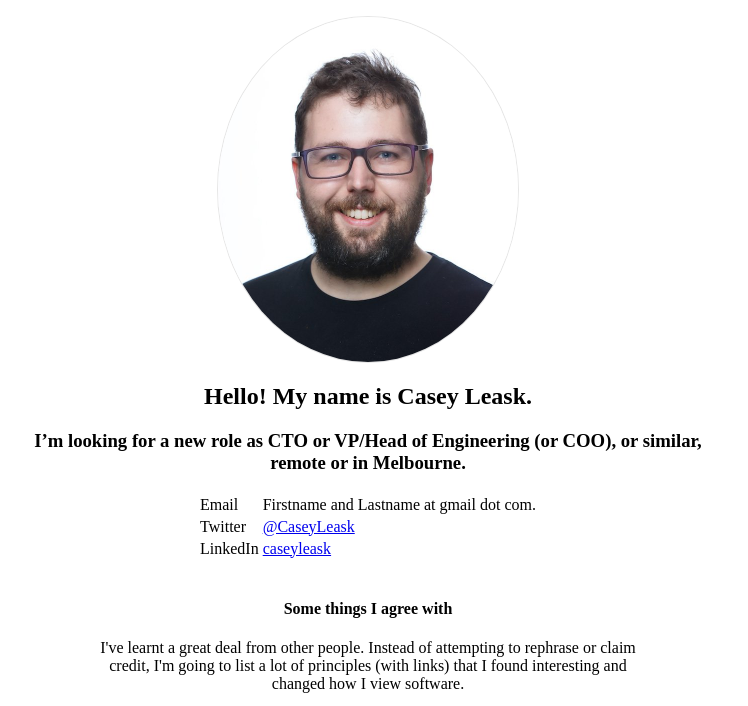
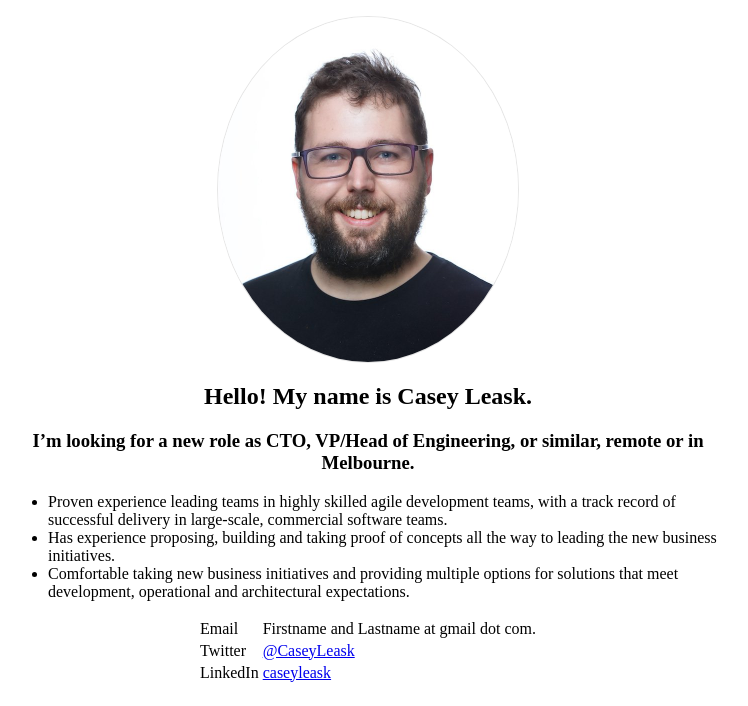
Before and after one commit to CaseyLeask/caseyleask.github.io, a Gatsby site: page / in a window 1280 px wide. Shown: the top 706 px of the page, without its empty margins (272-1020 px from the left). Built offline with nearby package versions, Linux system fonts and the light colour scheme; Gatsby itself is replaced by a stand-in of ours.

Commit message:
Elaborate a little on past experience

```diff
--- a/src/pages/index.js
+++ b/src/pages/index.js
@@ -13,7 +13,12 @@
           alt="Profile Picture" />
 
       <h1>Hello! My name is Casey Leask.</h1>
-      <h3>I’m looking for a new role as CTO or VP/Head of Engineering (or COO), or similar, remote or in Melbourne.</h3>
+      <h3>I’m looking for a new role as CTO, VP/Head of Engineering, or similar, remote or in Melbourne.</h3>
+      <ul>
+        <li>Proven experience leading teams in highly skilled agile development teams, with a track record of successful delivery in large-scale, commercial software teams.</li>
+        <li>Has experience proposing, building and taking proof of concepts all the way to leading the new business initiatives.</li>
+        <li>Comfortable taking new business initiatives and providing multiple options for solutions that meet development, operational and architectural expectations.</li>
+      </ul>
     </section>
     <table className="socialdeets">
       <tbody>
```
